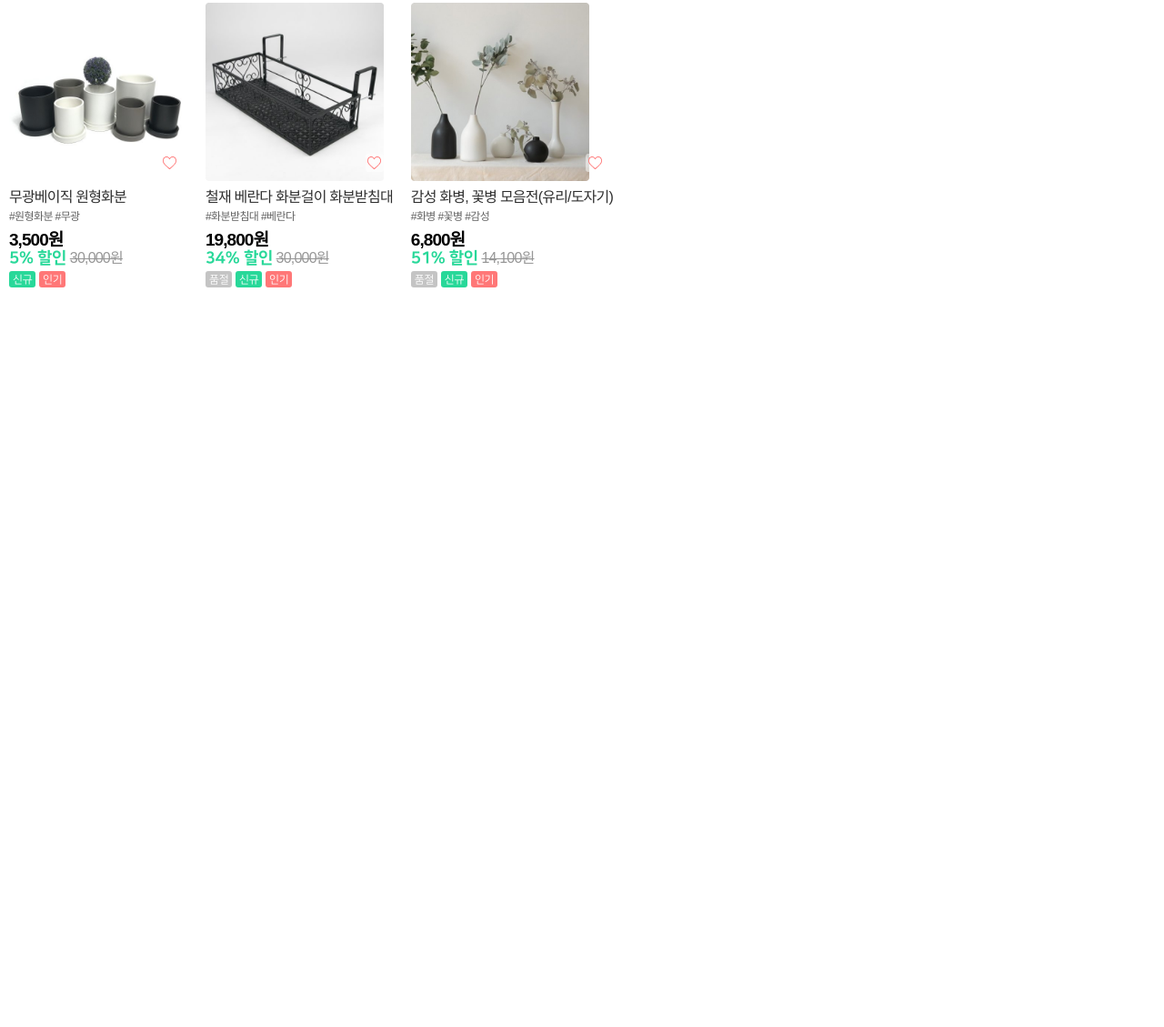
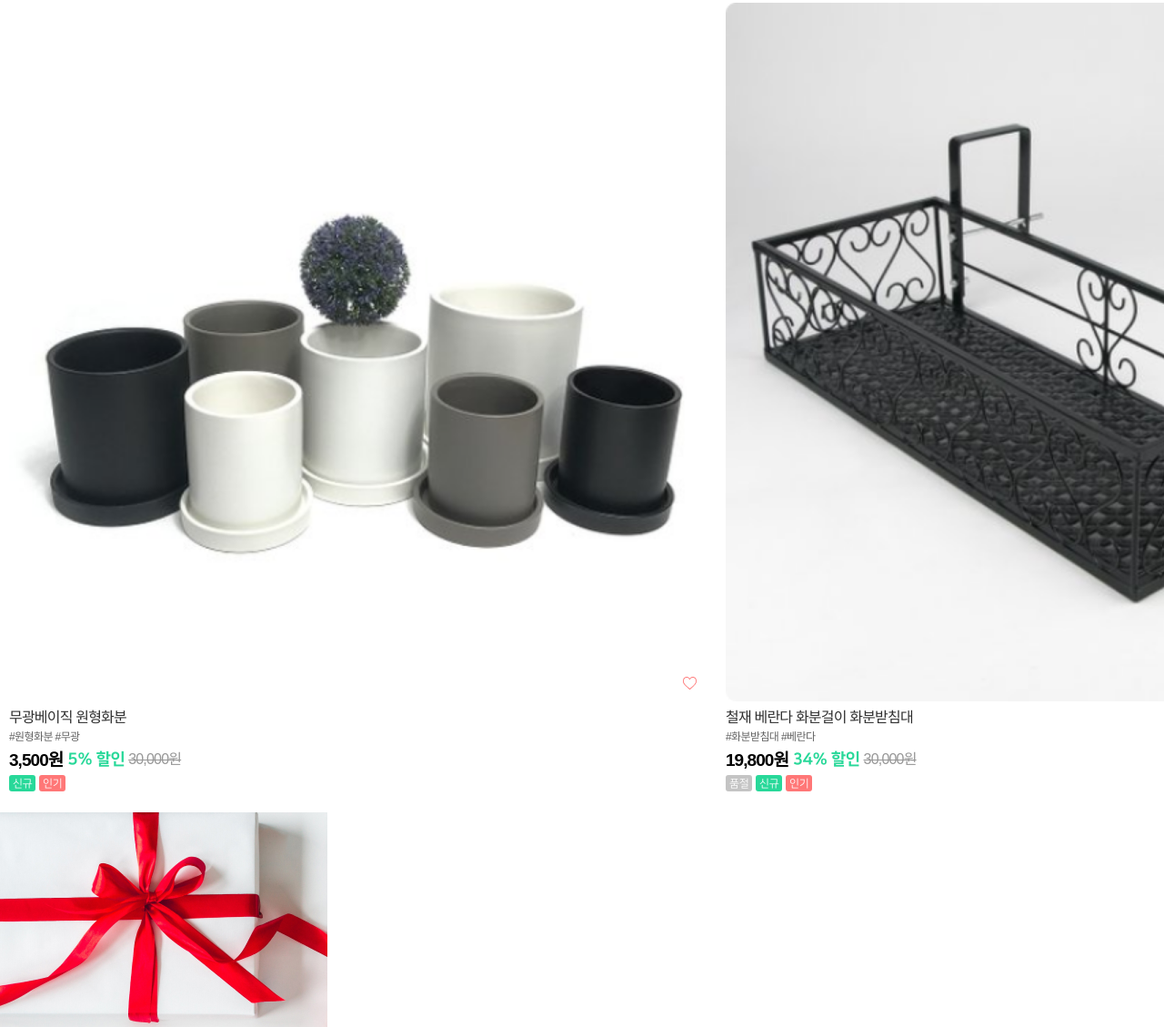
Before and after one commit to grapePrince/planthounse, a website: page site/index.html in a window 1280 px wide. Shown: the part 3136-4265 px from the top of the page at 91% size. Before the commit the page ends 3475 px from the top, so only its background shows below. Drawn offline with Linux system fonts and the light colour scheme; a web font is replaced by a local one.

Commit message:
신상품 리스트 화면에 맞춰 나오게 수정

```diff
--- a/site/css/_common.scss
+++ b/site/css/_common.scss
@@ -94,6 +94,15 @@ a {
   margin-bottom: 10px;
 }
 
+@mixin l_list__item__rows--wrap {
+  display: flex;
+  flex-wrap: wrap;
+}
+
+@mixin l_list__item__image__container--new {
+  width: 60vw;
+}
+
 @mixin l_list__item__sale {
   position: absolute;
   left: 10px;
@@ -138,9 +147,6 @@ a {
   border-radius: 3px;
 }
 
-@mixin s_list__item__image--new {
-  width: 196px;
-}
 
 @mixin s_list__item__sale {
   background: $color_red;
@@ -237,8 +243,8 @@ a {
   @include s_list__item__image;
 }
 
-.list__item__image--new {
-  @include s_list__item__image--new;
+.list__item__image__container--new {
+  @include l_list__item__image__container--new;
 }
 
 .list__item__sale {
@@ -256,6 +262,10 @@ a {
   @include typo_content_tiny;
   @include l_list__item__desc;
   @include s_list__item__desc;
+}
+
+.list__item__rows--wrap {
+  @include l_list__item__rows--wrap;
 }
 
 .list__item__row_container {
--- a/site/css/_sprites.scss
+++ b/site/css/_sprites.scss
@@ -3,12 +3,9 @@
   background: url(../images/sprites.png) no-repeat;
   text-indent: -9999em;
   outline: none;
-}
-
-@media all and (-webkit-min-device-pixel-ratio: 2) {
-  @mixin sprites {
-    background-image: url('../images/sprite@2x.png');
-    background-size: 784px 520px;
+  @media all and (-webkit-min-device-pixel-ratio: 2) {
+    background-image: url('../images/sprites@2x.png');
+    background-size: 392px 260px;
   }
 }
 
--- a/site/index.html
+++ b/site/index.html
@@ -187,8 +187,8 @@
   </div>
   <ul class="list__container list__container--horizontal">
     <li class="list__item--vertical">
-        <div class="list__item__image__container list__item__up">
-          <img class="list__item__image list__item__image--new" src="images/product_4.jpg" alt="무광베이직 원형화분">
+        <div class="list__item__image__container list__item__up list__item__image__container--new">
+          <img class="list__item__image" src="images/product_4.jpg" alt="무광베이직 원형화분">
           <div class="list__item__button--float">
             <span class="list__item__button--like">찜하기</span>
           </div>
@@ -196,12 +196,14 @@
         <div class="list__item__down">
           <h4 class="list__item__title">무광베이직 원형화분</h4>
           <p class="list__item__desc">#원형화분 #무광</p>
+          <div class="list__item__rows--wrap">
             <div class="list__item__row_container">
               <span class="list__item__saleprice">3,500원</span>
             </div>
             <div class="list__item__row_container">
               <span class="list__item__percent">5% 할인</span>
               <span class="list__item__price">30,000원</span>
+            </div>
           </div>
           <div class="list__item__row_container--buttons">
             <span class="list__item__tag list__item__tag--new">신규</span>
@@ -210,8 +212,8 @@
         </div>
     </li>
     <li class="list__item--vertical">
-        <div class="list__item__up list__item__image__container">
-          <img class="list__item__image list__item__image--new" src="images/product_5.jpg" alt="철재 베란다 화분걸이 화분받침대">
+        <div class="list__item__image__container  list__item__up list__item__image__container--new">
+          <img class="list__item__image" src="images/product_5.jpg" alt="철재 베란다 화분걸이 화분받침대">
           <div class="list__item__button--float">
             <span class="list__item__button--like">찜하기</span>
           </div>
@@ -219,12 +221,14 @@
         <div class="list__item__down">
           <h4 class="list__item__title">철재 베란다 화분걸이 화분받침대</h4>
           <p class="list__item__desc">#화분받침대 #베란다</p>
+          <div class="list__item__rows--wrap">
             <div class="list__item__row_container">
               <span class="list__item__saleprice">19,800원</span>
             </div>
             <div class="list__item__row_container">
               <span class="list__item__percent">34% 할인</span>
               <span class="list__item__price">30,000원</span>
+            </div>
           </div>
           <div class="list__item__row_container--buttons">
             <span class="list__item__tag list__item__tag--soldout">품절</span>
@@ -234,8 +238,8 @@
         </div>
     </li>
     <li class="list__item--vertical">
-        <div class="list__item__up list__item__image__container">
-          <img class="list__item__image list__item__image--new" src="images/product_6.jpg" alt="감성 화병, 꽃병 모음전(유리/도자기)">
+        <div class="list__item__up list__item__image__container list__item__image__container--new">
+          <img class="list__item__image" src="images/product_6.jpg" alt="감성 화병, 꽃병 모음전(유리/도자기)">
           <div class="list__item__button--float">
             <span class="list__item__button--like">찜하기</span>
           </div>
@@ -243,12 +247,14 @@
         <div class="list__item__down">
           <h4 class="list__item__title">감성 화병, 꽃병 모음전(유리/도자기)</h4>
           <p class="list__item__desc">#화병 #꽃병 #감성</p>
+          <div class="list__item__rows--wrap">
             <div class="list__item__row_container">
               <span class="list__item__saleprice">6,800원</span>
             </div>
             <div class="list__item__row_container">
               <span class="list__item__percent">51% 할인</span>
               <span class="list__item__price">14,100원</span>
+            </div>
           </div>
           <div class="list__item__row_container--buttons">
             <span class="list__item__tag list__item__tag--soldout">품절</span>
@@ -261,7 +267,9 @@
 
 </section>
 <section class="main_banner2">
-
+  <div class="main_banner2__container">
+    <img src="images/present.jpg" alt="">
+  </div>
 </section>
 
 <link rel="stylesheet" href="css/font.css">
```
Also changed, not shown: site/css/app.css. Lines whose indentation alone changed are shown as unchanged.
